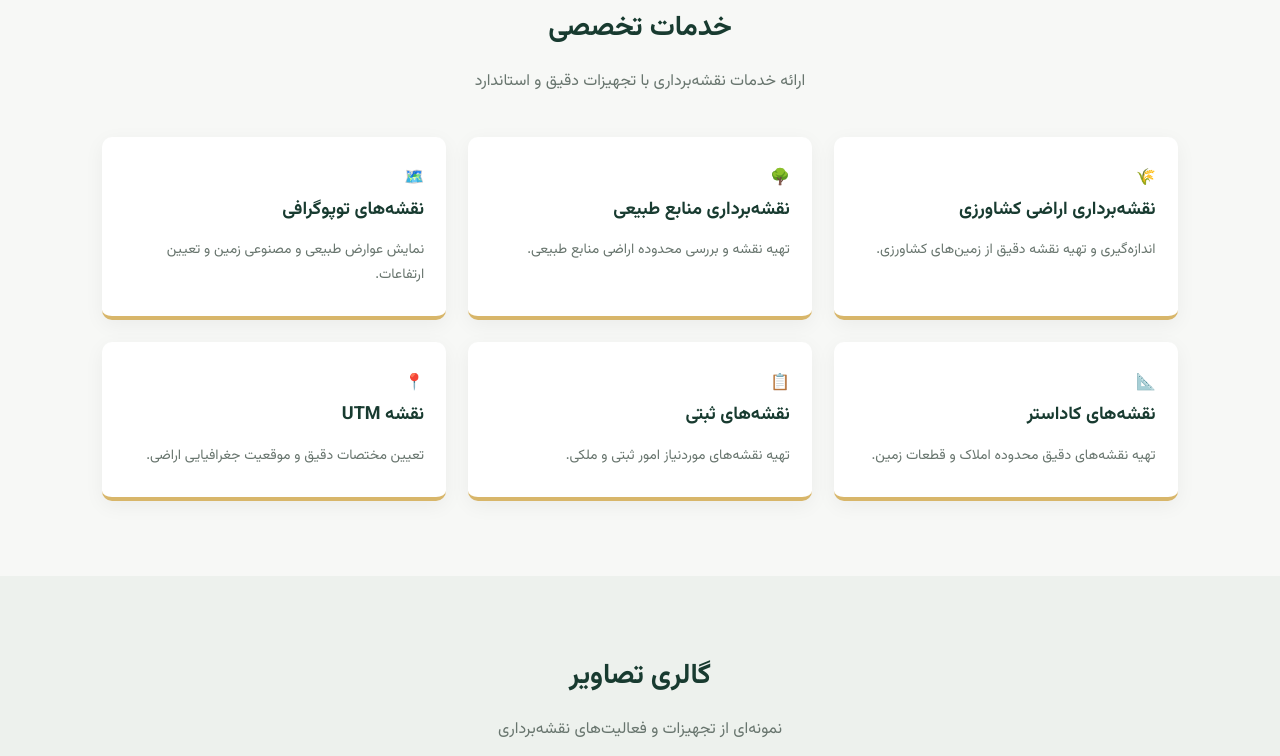
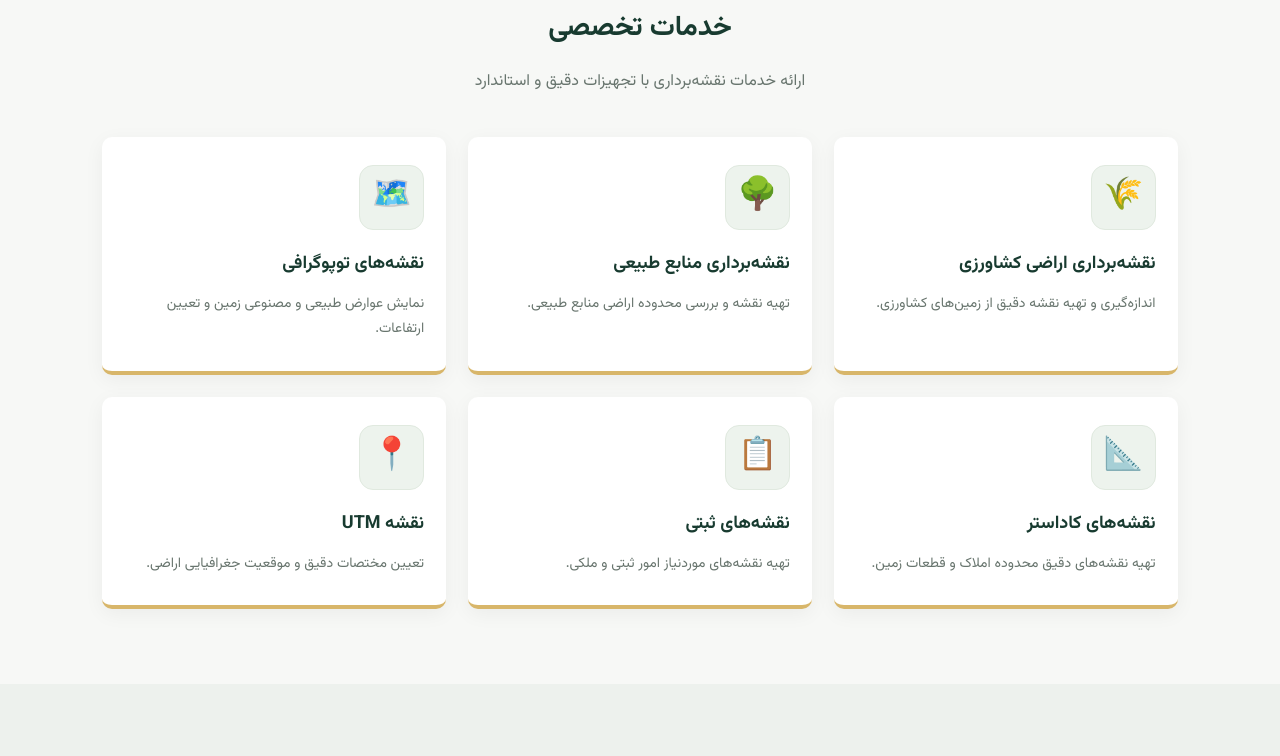
Before and after one commit to asadiyanzahra2420-a11y/reza-nameni, a plain HTML site: page docs/index.html in a window 1280 px wide. Shown: the part 708-1464 px from the top of the page. Drawn offline with Linux system fonts and the light colour scheme.

Commit message:
Update styles.css

```diff
--- a/docs/styles.css
+++ b/docs/styles.css
@@ -270,3 +270,20 @@ footer {
         height: 230px;
     }
 }
+
+.service-icon {
+    width: 65px;
+    height: 65px;
+    display: flex;
+    align-items: center;
+    justify-content: center;
+    background: #edf3ed;
+    border-radius: 14px;
+    font-size: 32px;
+    margin-bottom: 18px;
+    border: 1px solid #e0e9df;
+}
+
+.service-card {
+    text-align: right;
+}
```
